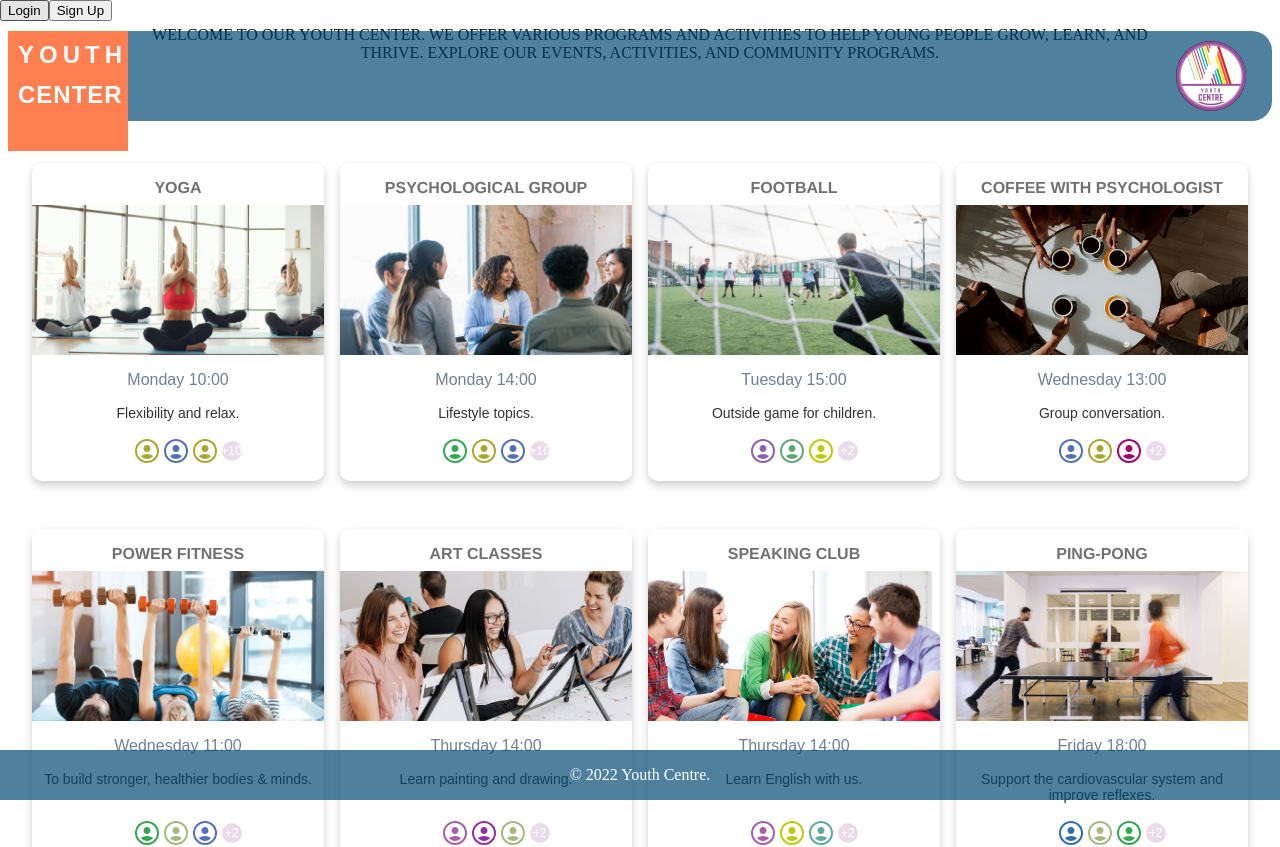
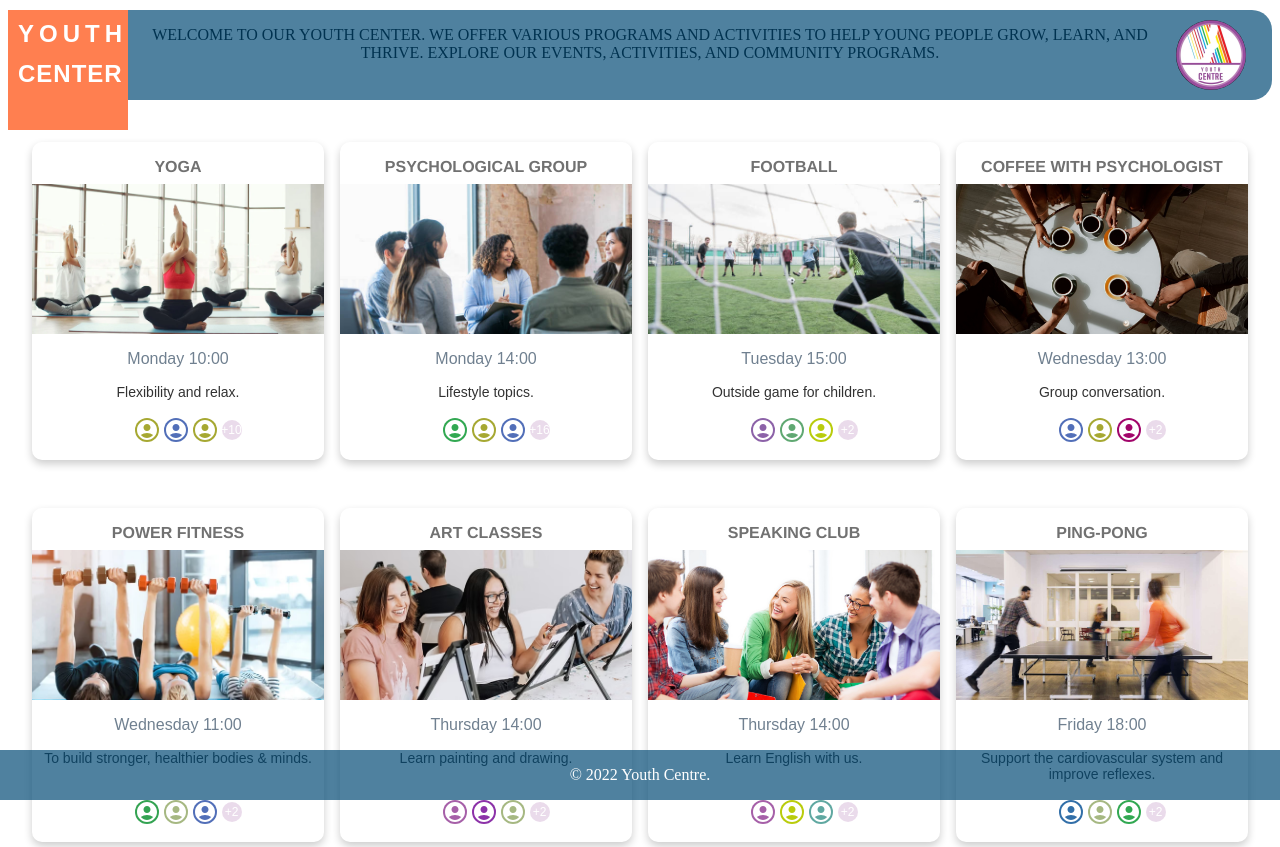
Before and after one commit to ms-viktoria/youth-center-website, a React (Vite) app: page / in a window 1280 px wide. Shown: the top 847 px of the page. Built offline with nearby package versions, Linux system fonts and the light colour scheme; data requests are answered from the project's data file; the HTML template or start-up script is replaced by a standard one.

Commit message:
Add OpenModalSingIn component

```diff
--- a/src/App.tsx
+++ b/src/App.tsx
@@ -2,14 +2,12 @@
 import { BrowserRouter, Routes, Route } from "react-router-dom";
 import Navbar from "./components/Navbar";
 import Footer from "./components/Footer.tsx";
-import LoginSingUp from "./components/LoginSingUp.tsx";
 
 const App = () => {
   return (
     <BrowserRouter>
       <Navbar />
       <Routes>
-        <Route path="/login" element={<LoginSingUp />} />
         <Route path="/" element={<Home />} />
       </Routes>
       <Footer />
--- a/src/components/LoginSingUp.tsx
+++ b/src/components/LoginSingUp.tsx
@@ -1,8 +1,5 @@
 import React, { useState } from "react";
 import "../styles/login-sing-up.scss";
-// import MailIcon from "@mui/icons-material/Mail";
-// import PersonOutlineIcon from "@mui/icons-material/PersonOutline";
-// import LockIcon from "@mui/icons-material/Lock";
 
 interface LoginSignUpProps {
   isSignUp: boolean;
@@ -11,6 +8,7 @@
 
 const AuthForm: React.FC<LoginSignUpProps> = ({ isSignUp, onClose }) => {
   /*const [isSignUp, setIsSignUp] = useState(false);*/
+
   const [formData, setFormData] = useState({
     email: "",
     password: "",
--- a/src/components/Navbar.tsx
+++ b/src/components/Navbar.tsx
@@ -1,51 +1,29 @@
 import logo from "../assets/images/logo_copy.jpg";
-import React, { useState } from "react";
-import LoginSignUp from "./LoginSingUp.tsx";
-
-
-/*const Navbar = () => (
-  <div className="header-container">
-    <div className="header-container__logo">
-      <img src={logo} alt="logo" className="header-container__logo__img"/>
-      <div className="header-container__title">Youth </div>
-      <div className="header-container__title2">Center</div>
-      </div>
-  </div>
-);*/
+import OpenModalSingIn from "./OpenModalSingIn.tsx";
+import { useState } from "react";
 
 const Navbar: React.FC = () => {
-  const [open, setOpen] = useState(false); // Manage modal visibility
-  const [isSignUp, setIsSignUp] = useState(false); // Manage form flip state
+  const [open, setOpen] = useState(false);
 
-  const handleOpen = (signUp: boolean) => {
-    setIsSignUp(signUp);
-    setOpen(true);
-  };
-
-  const handleClose = () => {
-    setOpen(false);
-  };
+  const handleOpen = () => setOpen(true);
+  const handleClose = () => setOpen(false);
 
   return (
-    <div>
-      <button onClick={() => handleOpen(false)}>Login</button>
-      <button onClick={() => handleOpen(true)}>Sign Up</button>
+    <div className="header-container">
+      <div className="header-container__logo">
+        <img src={logo} alt="logo" className="header-container__logo__img" />
+        <div className="header-container__title">Youth</div>
+        <div className="header-container__title2">Center</div>
+      </div>
+      <div className="header-container__content">
+      <button onClick={handleOpen}>Login/Sign Up</button>
       {open && (
-        <LoginSignUp
-          isSignUp={isSignUp}
+        <OpenModalSingIn
+          open={open}
           onClose={handleClose}
         />
-      )}
-      <div className="header-container">
-        <div className="header-container__logo">
-          <img src={logo} alt="logo" className="header-container__logo__img"/>
-          <div className="header-container__title">Youth</div>
-          <div className="header-container__title2">Center</div>
-        </div>
-      </div>
+      )}</div>
     </div>
-
-
   );
 };
 
--- /dev/null
+++ b/src/components/OpenModalSingIn.tsx
@@ -0,0 +1,46 @@
+import * as React from 'react';
+import Box from '@mui/material/Box';
+import Button from '@mui/material/Button';
+import Modal from '@mui/material/Modal';
+import LoginSingUp from "../components/LoginSingUp.tsx"
+
+const style = {
+  position: 'absolute',
+  top: '50%',
+  left: '50%',
+  transform: 'translate(-50%, -50%)',
+  width: 400,
+  bgcolor: 'background.paper',
+  border: '2px solid #000',
+  boxShadow: 24,
+  p: 4,
+};
+
+const OpenModalSingIn = ()=> {
+  const [open, setOpen] = React.useState(false);
+  const handleOpen = () => setOpen(true);
+  const handleClose = () => setOpen(false);
+
+  return (
+    <div>
+      <Button onClick={handleOpen}>Sing In</Button>
+      <Modal
+        open={open}
+        onClose={handleClose}
+        aria-labelledby="modal-modal-title"
+        aria-describedby="modal-modal-description"
+      >
+        <Box sx={style}>
+          <LoginSingUp
+            isSignUp={false}
+            onClose={function (): void {
+              throw new Error("Function not implemented.");
+            }}
+          />
+        </Box>
+      </Modal>
+    </div>
+  );
+}
+
+export default OpenModalSingIn;
--- a/src/pages/Home.tsx
+++ b/src/pages/Home.tsx
@@ -2,7 +2,7 @@
 import EventCard from "../components/EventCard.tsx";
 import axios from "axios";
 import { Event } from "../types/event.ts";
-// import LoginSingUp from "../components/LoginSingUp.tsx";
+import OpenModalSingIn from "../components/OpenModalSingIn.tsx"
 
 const Home = () => {
   const [events, setEvents] = useState<Event[]>([]);
@@ -57,7 +57,9 @@
             users={[]}
           />
         ))}
+
       </div>
+      <OpenModalSingIn/>
     </>
   );
 };
```
